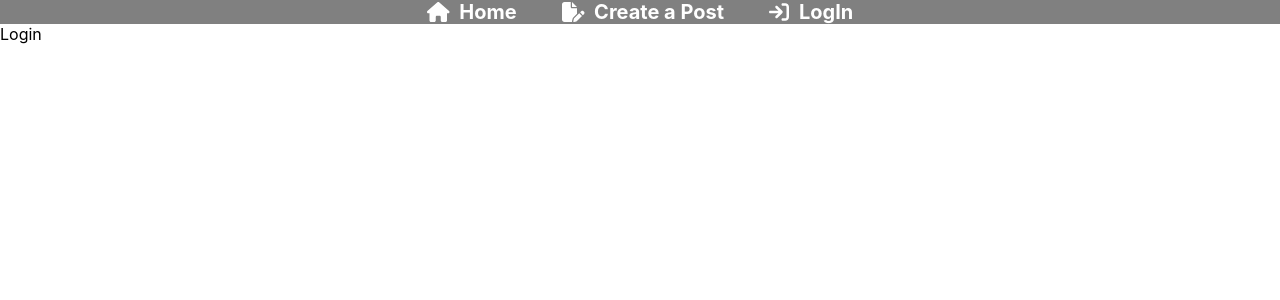
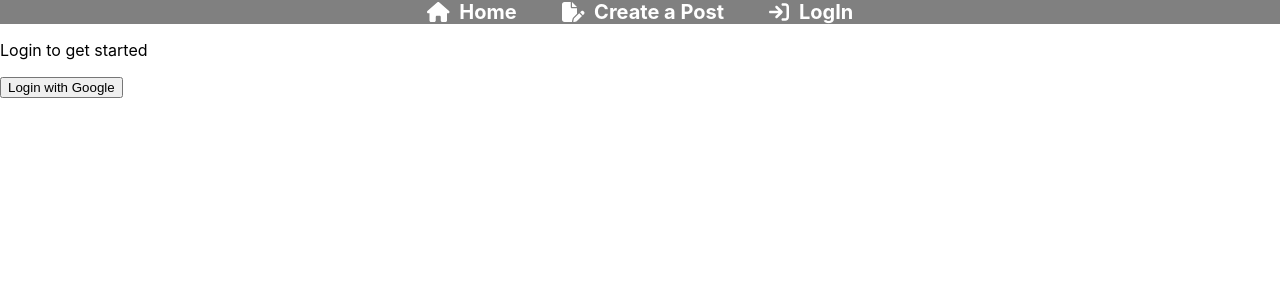
Before and after one commit to seanyu7/blog-with-react-and-firebase, a React (Create React App) app: page /login in a window 1280 px wide. Shown: the top 300 px of the page. Built offline with nearby package versions, Linux system fonts and the light colour scheme.

Commit message:
make a function of login with google

```diff
--- a/src/components/Login.js
+++ b/src/components/Login.js
@@ -1,8 +1,17 @@
 import React from 'react'
 
 const Login = () => {
+
+  const logInWithGoogle = () => {
+    //how to make a function of login with google account.
+
+  }
+
   return (
-    <div>Login</div>
+    <div>
+      <p>Login to get started</p>
+      <button onClick={logInWithGoogle}>Login with Google</button>
+    </div>
   )
 }
 
```
